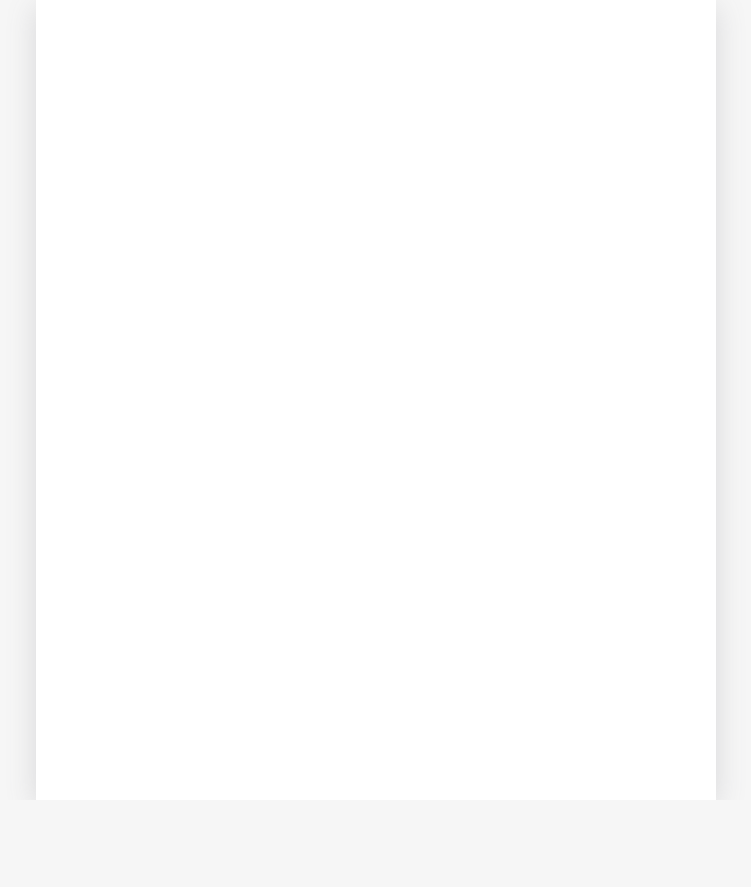
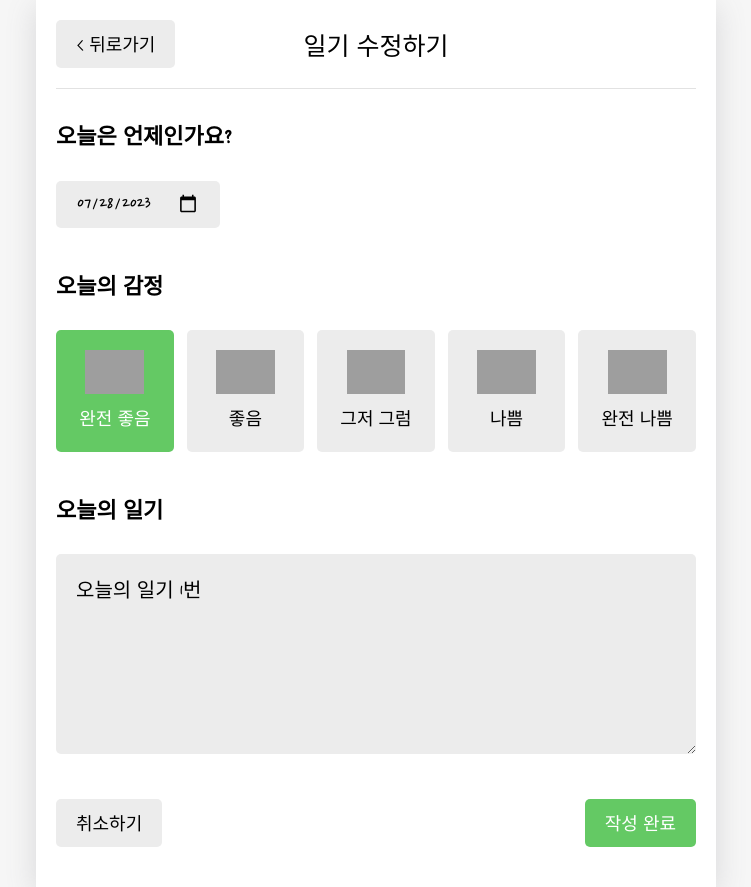
Before and after one commit to buzzzlight/emotion-diary, a React (Create React App) app: page /edit/1 in a window 1280 px wide. Before the commit this address had no page. Shown: the whole page, without its empty margins (264-1015 px from the left). Before the commit the page ends 800 px from the top, so only its background shows below. Built offline with nearby package versions, Linux system fonts and the light colour scheme; grey boxes are pictures that could not be loaded; a web font is replaced by a local one.

Commit message:
feat: 일기 수정 기능

```diff
--- a/src/App.js
+++ b/src/App.js
@@ -121,7 +121,7 @@
             <Routes>
               <Route path="/" element={<Home />} />
               <Route path="/new" element={<New />} />
-              <Route path="/edit" element={<Edit />} />
+              <Route path="/edit/:id" element={<Edit />} />
               <Route path="/diary/:id" element={<Diary />} />
             </Routes>
           </div>
--- a/src/components/DiaryEditor.js
+++ b/src/components/DiaryEditor.js
@@ -1,4 +1,4 @@
-import { useState, useRef, useContext } from "react";
+import { useState, useRef, useContext, useEffect } from "react";
 import { useNavigate } from "react-router-dom";
 import { DiaryDispatchContext } from "../App";
 
@@ -37,14 +37,14 @@
   return date.toISOString().slice(0, 10);
 };
 
-const DiaryEditor = () => {
+const DiaryEditor = ({ isEdit, originData }) => {
   // console.log(getStringDate(new Date()));
   const [date, setDate] = useState(getStringDate(new Date()));
   const [emotion, setEmotion] = useState(3);
   const [content, setContent] = useState("");
   const contentRef = useRef();
 
-  const { onCreate } = useContext(DiaryDispatchContext);
+  const { onCreate, onEdit } = useContext(DiaryDispatchContext);
 
   const handleClickEmote = (emotion) => {
     setEmotion(emotion);
@@ -58,14 +58,33 @@
       return;
     }
 
+    if (
+      window.confirm(
+        isEdit ? "일기를 수정하시겠습니까?" : "새로운 일기를 작성하시겠습니까?"
+      )
+    ) {
+      if (!isEdit) {
+        onCreate(date, content, emotion);
+      } else {
+        onEdit(originData.id, date, content, emotion);
+      }
+    }
     onCreate(date, content, emotion);
     navigate("/", { replace: true });
   };
 
+  useEffect(() => {
+    if (isEdit) {
+      setDate(getStringDate(new Date(parseInt(originData.date))));
+      setEmotion(originData.emotion);
+      setContent(originData.content);
+    }
+  }, [isEdit, originData]);
+
   return (
     <div className="DiaryEditor">
       <MyHeader
-        headText={"새 일기쓰기"}
+        headText={isEdit ? "일기 수정하기" : "새 일기쓰기"}
         leftChild={
           <MyButton text={"< 뒤로가기"} onClick={() => navigate(-1)} />
         }
--- a/src/pages/Edit.js
+++ b/src/pages/Edit.js
@@ -1,36 +1,32 @@
-import { useNavigate, useSearchParams } from "react-router-dom";
+import { useState, useContext, useEffect } from "react";
+import { useNavigate, useParams } from "react-router-dom";
+import { DiaryStateContext } from "../App";
+import DiaryEditor from "../components/DiaryEditor";
 
 const Edit = () => {
+  const [originData, setOriginData] = useState();
   const navigate = useNavigate();
-  const [searchParams, setSearchParams] = useSearchParams();
+  const { id } = useParams();
 
-  const id = searchParams.get("id");
-  console.log("id : ", id);
+  const diaryList = useContext(DiaryStateContext);
 
-  const mode = searchParams.get("mode");
-  console.log("mode : ", mode);
+  useEffect(() => {
+    if (diaryList.length >= 1) {
+      const targetDiary = diaryList.find(
+        (it) => parseInt(it.id) === parseInt(id)
+      );
+
+      if (targetDiary) {
+        setOriginData(targetDiary);
+      } else {
+        navigate("/", { replace: true });
+      }
+    }
+  }, [id, diaryList]);
 
   return (
     <div>
-      <h1>Edit</h1>
-      <p>이곳은 일기 수정 페이지 입니다.</p>
-      <button onClick={() => setSearchParams({ who: "buzz" })}>
-        QS 바꾸기
-      </button>
-      <button
-        onClick={() => {
-          navigate("/home");
-        }}
-      >
-        Home으로 가기
-      </button>
-      <button
-        onClick={() => {
-          navigate(-1);
-        }}
-      >
-        뒤로가기
-      </button>
+      {originData && <DiaryEditor isEdit={true} originData={originData} />}
     </div>
   );
 };
```
